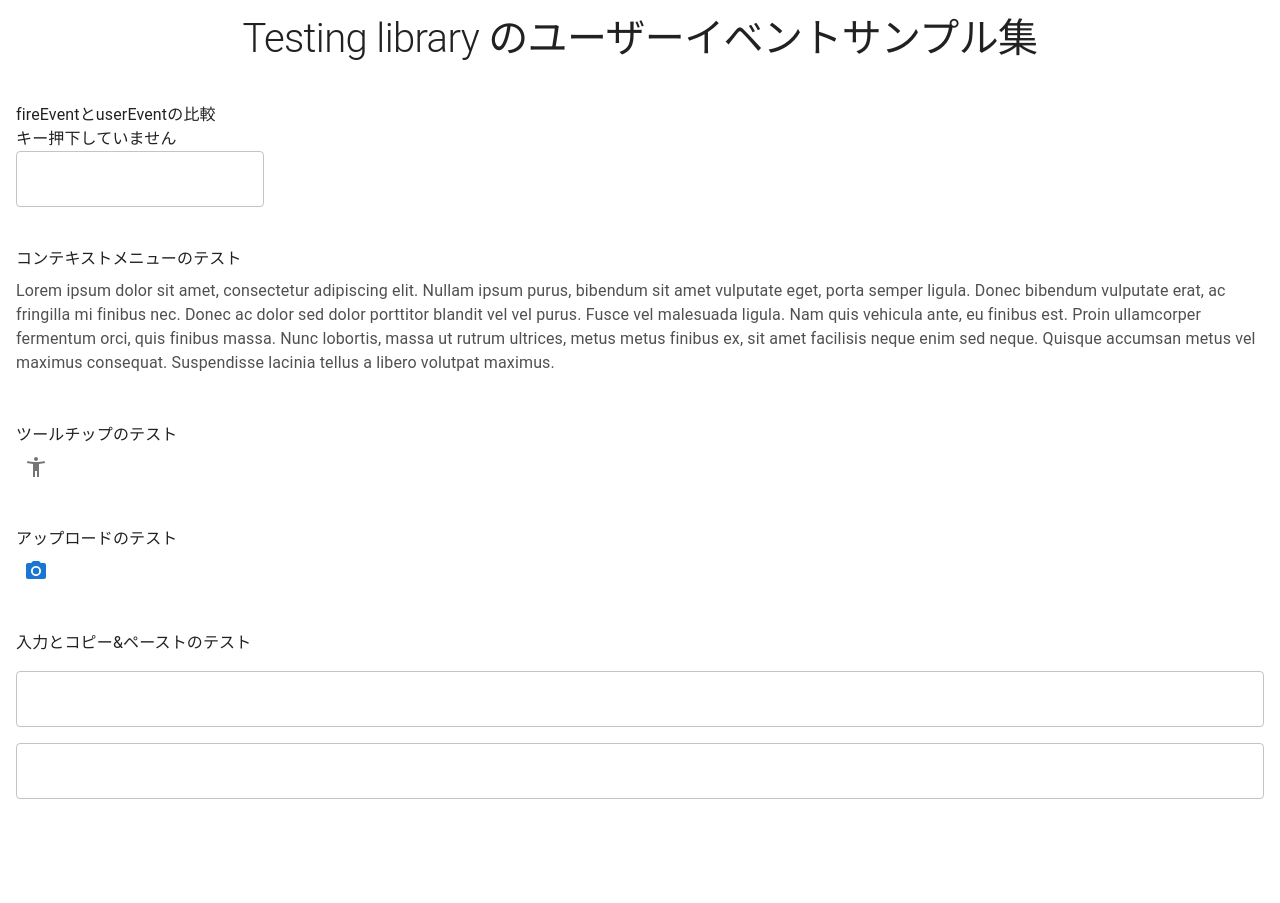
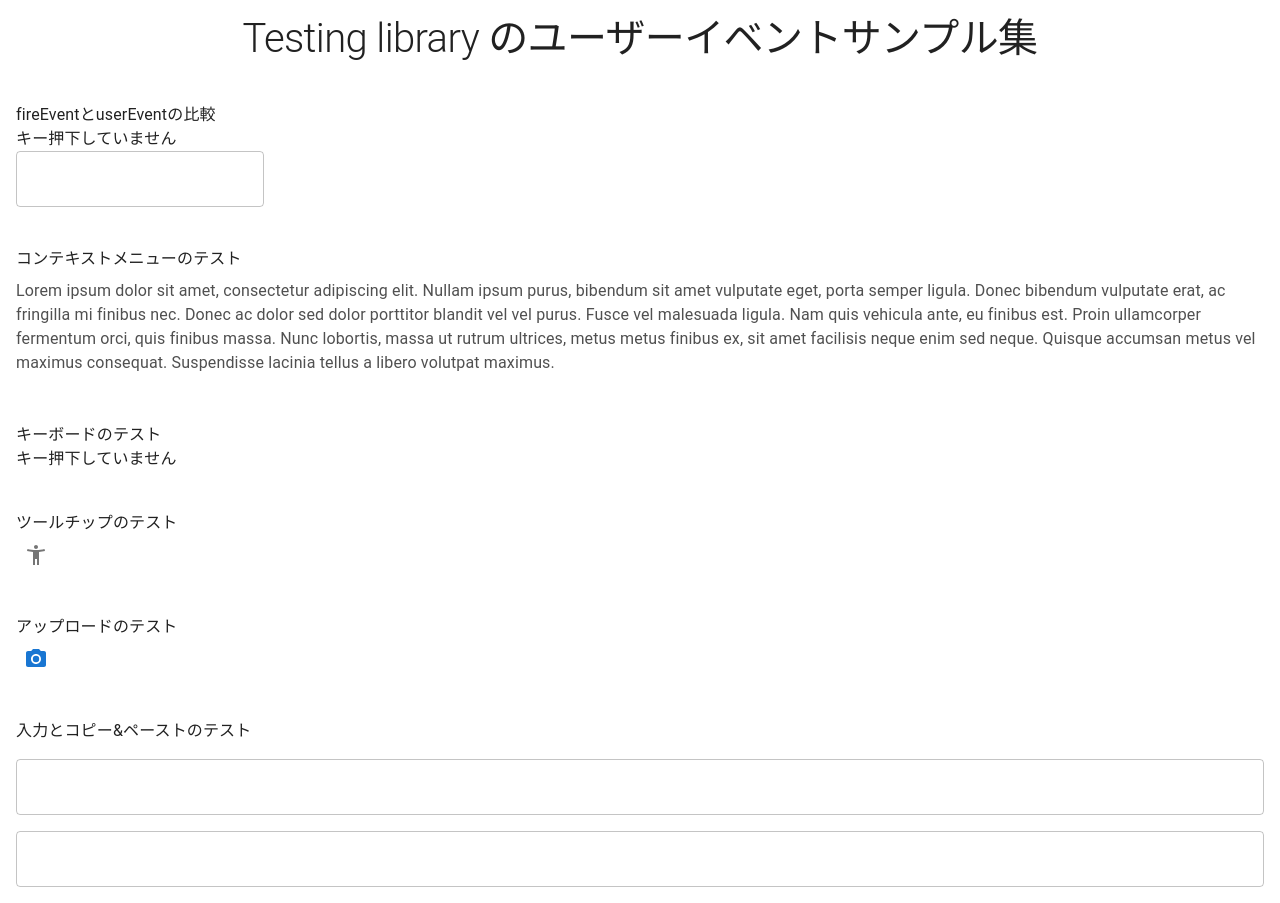
Before and after one commit to sopherre/splab.-7, a Next.js app: page / in a window 1280 px wide. Before the commit the page ends 815 px from the top, so only its background shows below. Built offline with nearby package versions, Linux system fonts and the light colour scheme.

Commit message:
KeyboardContainerの実装

```diff
--- /dev/null
+++ b/src/components/keyboardContainer/keyboardContainer.tsx
@@ -0,0 +1,30 @@
+import { Typography } from "@mui/material";
+import { memo, useCallback, useEffect, useState } from "react";
+
+export const KeyboardContainer: React.FC = memo(() => {
+  const [isKeydown, setIsKeydown] = useState(false);
+
+  const handleKeydown = useCallback(() => {
+    setIsKeydown(true);
+  }, []);
+
+  const handleKeyup = useCallback(() => {
+    setIsKeydown(false);
+  }, []);
+
+  useEffect(() => {
+    window.addEventListener("keydown", handleKeydown);
+    window.addEventListener("keyup", handleKeyup);
+  }, [handleKeydown, handleKeyup]);
+
+  return (
+    <div>
+      <Typography>キーボードのテスト</Typography>
+      <Typography>
+        {isKeydown ? "キー押下しています" : "キー押下していません"}
+      </Typography>
+    </div>
+  );
+});
+
+KeyboardContainer.displayName = "KeyboardContainer";
--- a/src/pages/index.tsx
+++ b/src/pages/index.tsx
@@ -5,6 +5,7 @@ import { TooltipContainer } from "@/components/tooltipContainer/tooltipContainer
 import { UploadContainer } from "@/components/uploadContainer/uploadContainer";
 import { InputContainer } from "@/components/inputContainer/inputContainer";
 import { EventComparisonContainer } from "@/components/eventComparisonContainer/eventComparisonContainer";
+import { KeyboardContainer } from "@/components/keyboardContainer/keyboardContainer";
 
 export default function Home() {
   return (
@@ -20,6 +21,7 @@ export default function Home() {
         </Typography>
         <EventComparisonContainer />
         <ContextMenuContainer />
+        <KeyboardContainer />
         <TooltipContainer />
         <UploadContainer />
         <InputContainer />
```
